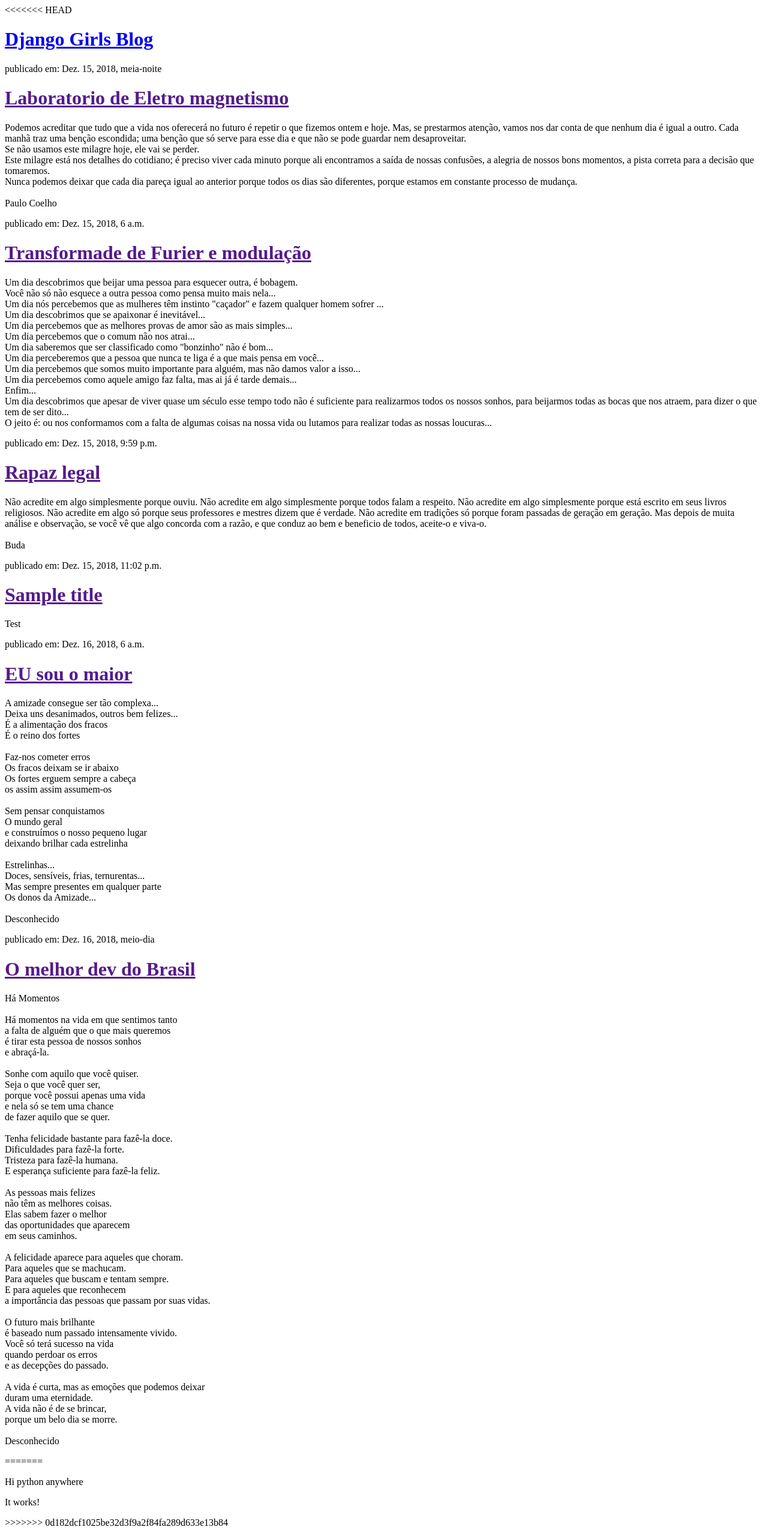
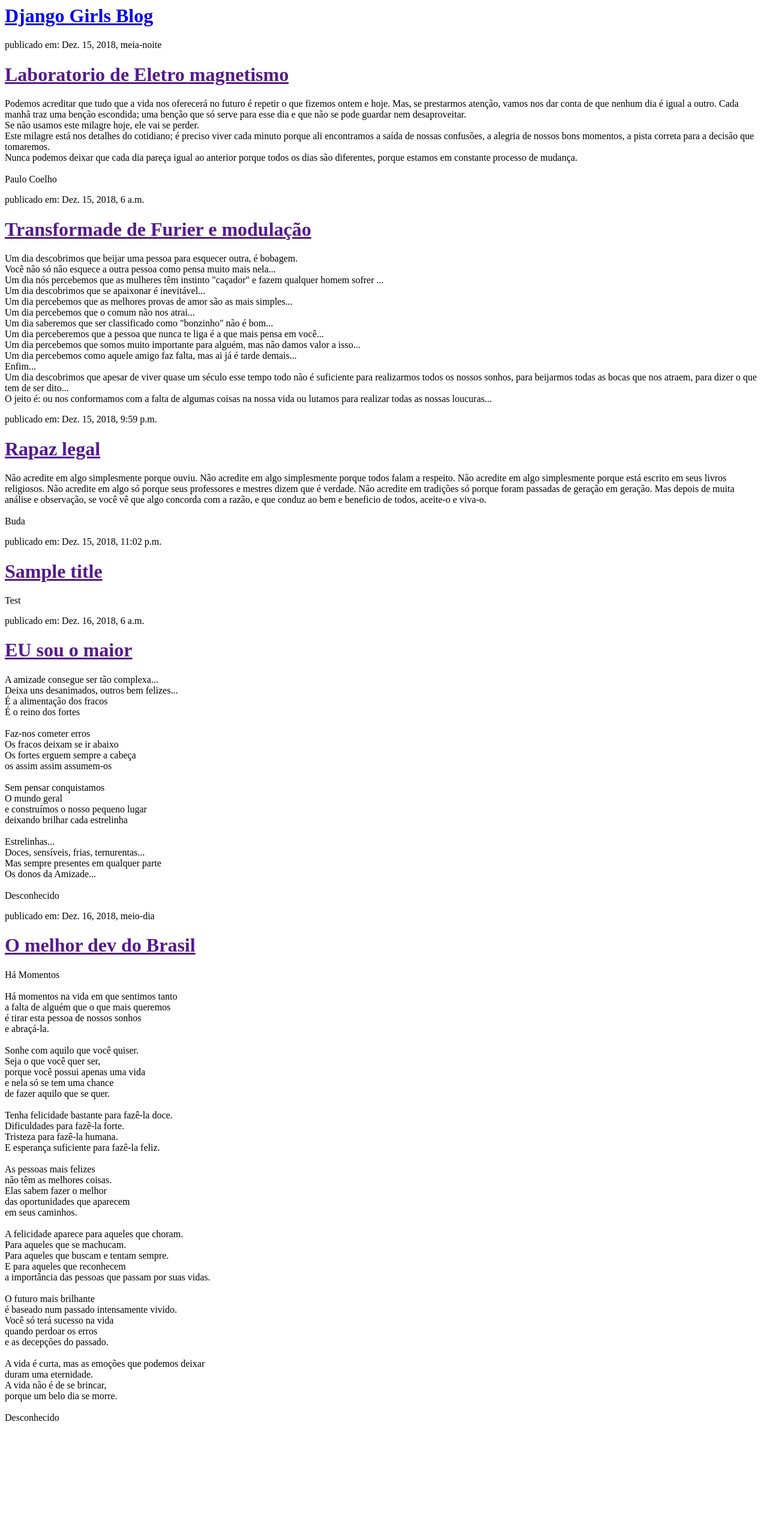
Before and after one commit to helpthx/my-first-blog, a Django app: page / in a window 1280 px wide. Shown: the whole page at 60% size. After the commit the page ends 2368 px from the top, so only its background shows below. Run offline with Django 3.2, Linux system fonts and the light colour scheme; data comes from the database, SQL or seed files in the repository.

Commit message:
[FIX] Fixed merge bug on HTML file

```diff
--- a/djangroproject/blog/templates/blog/post_list.html
+++ b/djangroproject/blog/templates/blog/post_list.html
@@ -1,5 +1,3 @@
-<<<<<<< HEAD
-
 <html>
    <div>
     <h1><a href="/">Django Girls Blog</a></h1>
@@ -13,14 +11,3 @@
     </div>
 {% endfor %}
 </html>
-=======
-<html>
-    <head>
-        <title>Ola's blog</title>
-    </head>
-    <body>
-        <p>Hi python anywhere</p>
-        <p>It works!</p>
-    </body>
-</html>
->>>>>>> 0d182dcf1025be32d3f9a2f84fa289d633e13b84
```
